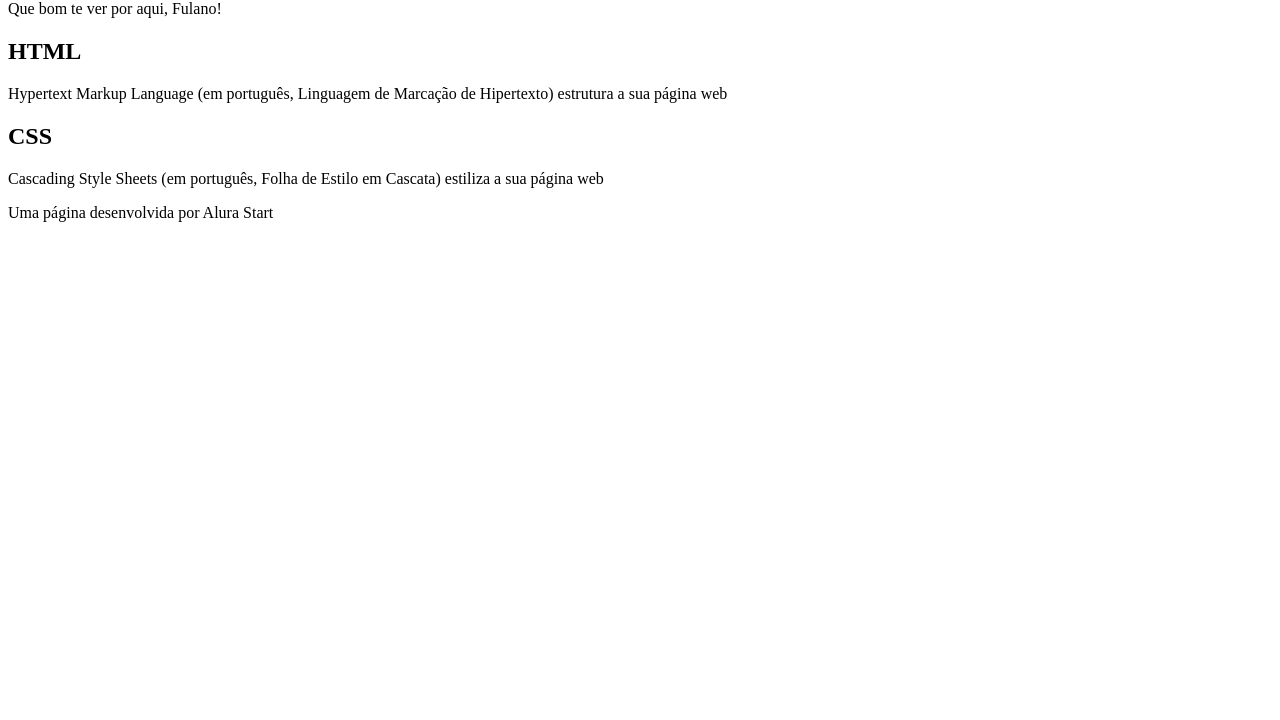
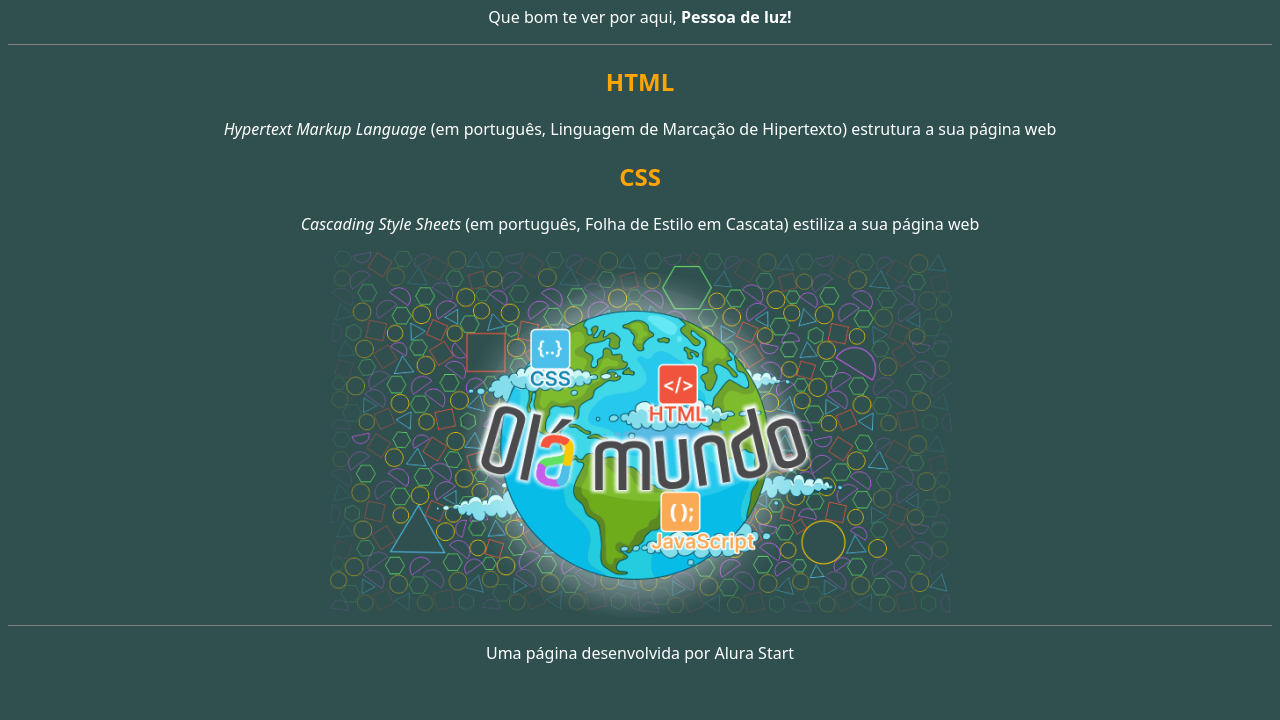
Before and after one commit to MacedoEdna3328/hello-world, a plain HTML site: page index.html in a window 1280 px wide. Shown: the part 80-800 px from the top of the page. Drawn offline with Linux system fonts and the light colour scheme.

Commit message:
Add files via upload
versão HTML e CSS

```diff
--- a/index.html
+++ b/index.html
@@ -5,22 +5,25 @@
     <meta http-equiv="X-UA-Compatible" content="IE=edge">
     <meta name="viewport" content="width=device-width, initial-scale=1.0">
     <title>Hello World</title>
+    <link rel="stylesheet" href="style.css">
 </head>
 <body>
     <header>
         <h1>Hello World</h1>
-        <p>Que bom te ver por aqui, Fulano!</p>
+        <p>Que bom te ver por aqui, <span id="nome-usuário"> Pessoa de luz! </span></p>
     </header>
 
     <section>
         <h2>HTML</h2>
-<p>Hypertext Markup Language (em português, Linguagem de Marcação de Hipertexto) estrutura a sua página web</p>
+<p><span class="texto-inglês"> Hypertext Markup Language </span> (em português, Linguagem de Marcação de Hipertexto) estrutura a sua página web</p>
 <h2>CSS</h2>
-<p>Cascading Style Sheets (em português, Folha de Estilo em Cascata) estiliza a sua página web</p>
+<p><span class="texto-inglês">Cascading Style Sheets</span> (em português, Folha de Estilo em Cascata) estiliza a sua página web</p>
     </section>
+    <img src="Olá Mundo.png"alt="Imagens com figuras geométricas ao fundo e uma figura do planeta terra a frente com inscrição Olá mundo com letras  coloridas">
 
     <footer>
         <p>Uma página desenvolvida por Alura Start</p>
+
 
     </footer>
 
--- /dev/null
+++ b/style.css
@@ -0,0 +1,20 @@
+h2{
+    color: orange;
+}
+
+body{
+    background-color: #305050;
+    color: white;
+    text-align: center;
+    font-family: system-ui, -apple-system, BlinkMacSystemFont, 'Segoe UI', Roboto, Oxygen, Ubuntu, Cantarell, 'Open Sans', 'Helvetica Neue', sans-serif;
+}
+header{
+    border-bottom: 1px solid grey;
+}
+footer{border-top: 1px solid grey;}
+#nome-usuário{
+    font-weight: bold;
+}
+.texto-inglês{
+    font-style: italic;
+}
```
